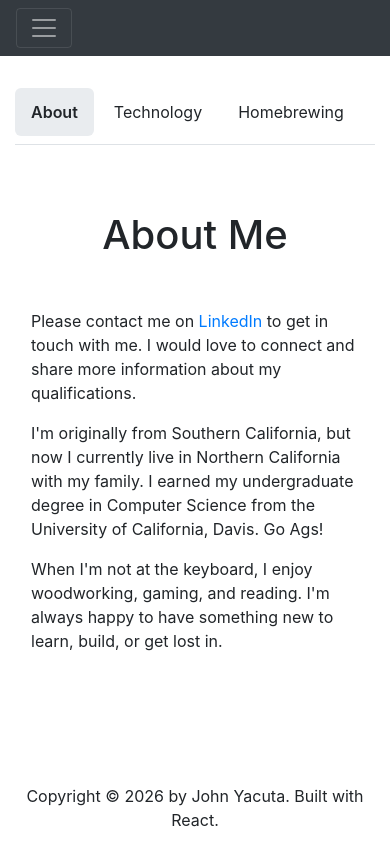
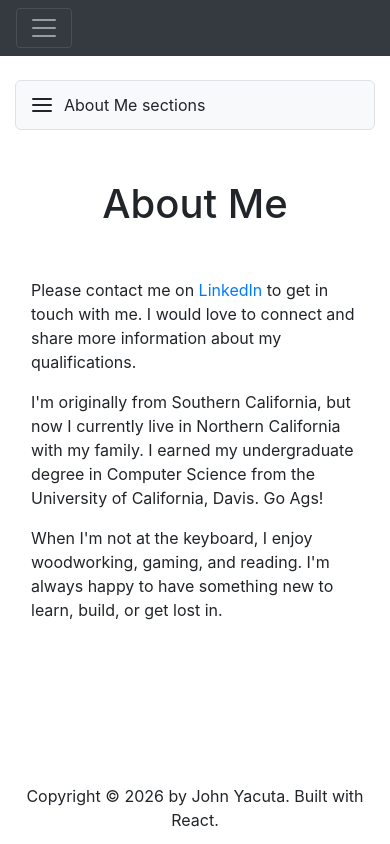
Before and after one commit to johnyacuta/johnyacuta.github.io, a React (Vite) app: page /#/about-me in a window 390 px wide. Built offline with nearby package versions, Linux system fonts and the light colour scheme.

Commit message:
Added mobile view support for about me

```diff
--- a/src/App.css
+++ b/src/App.css
@@ -97,6 +97,10 @@
   margin-top: 1.5rem;
 }
 
+.about-sidebar-toggle {
+  display: none;
+}
+
 .about-sidebar {
   display: flex;
   flex-direction: column;
@@ -135,17 +139,51 @@
 
 @media (max-width: 767.98px) {
   .about-sidebar {
+    display: none;
     min-height: 0;
-    flex-direction: row;
-    overflow-x: auto;
     margin-bottom: 1rem;
     padding: 0.5rem 0;
     border-right: 0;
     border-bottom: 1px solid #dee2e6;
   }
 
+  .about-sidebar.is-open {
+    display: flex;
+  }
+
+  .about-sidebar-toggle {
+    display: flex;
+    align-items: center;
+    gap: 0.75rem;
+    width: 100%;
+    padding: 0.75rem 1rem;
+    border: 1px solid #dee2e6;
+    border-radius: 0.375rem;
+    background: #f8f9fa;
+    color: #212529;
+    text-align: left;
+  }
+
+  .about-sidebar-toggle:focus-visible {
+    outline: 3px solid #86b7fe;
+    outline-offset: 2px;
+  }
+
+  .about-sidebar-toggle-icon {
+    display: flex;
+    flex-direction: column;
+    gap: 4px;
+    width: 1.25rem;
+  }
+
+  .about-sidebar-toggle-icon span {
+    display: block;
+    height: 2px;
+    border-radius: 1px;
+    background: currentColor;
+  }
+
   .about-sidebar-link {
-    flex: 0 0 auto;
     border-radius: 0.375rem;
   }
 }
--- a/src/App.jsx
+++ b/src/App.jsx
@@ -27,7 +27,6 @@ function App() {
               <Route path="technology" element={<AboutSection title="Technology"/>}/>
               <Route path="homebrewing" element={<AboutSection title="Homebrewing"/>}/>
               <Route path="travel" element={<AboutSection title="Travel"/>}/>
-              <Route path="blog" element={<AboutSection title="Blog"/>}/>
             </Route>
           </Routes>
         </main>
--- a/src/pages/about-me/index.jsx
+++ b/src/pages/about-me/index.jsx
@@ -1,31 +1,71 @@
+import { useState } from 'react';
 import Container from 'react-bootstrap/Container';
 import Row from 'react-bootstrap/Row';
 import Col from 'react-bootstrap/Col';
 import { NavLink, Outlet } from 'react-router-dom';
 import AboutMeContent, { title } from './index.mdx';
 
+const getSidebarLinkClass = ({ isActive }) =>
+  `about-sidebar-link${isActive ? ' active' : ''}`;
+
 function AboutMe() {
+  const [isSidebarOpen, setIsSidebarOpen] = useState(false);
+
   return (
     <Container>
       <Row className="about-layout">
         <Col xs={12} md={3}>
-          <nav className="about-sidebar" aria-label="About Me sections">
-            <NavLink end to="/about-me" className={({ isActive }) => `about-sidebar-link${isActive ? ' active' : ''}`}>
+          <div className="about-sidebar-container">
+            <button
+              type="button"
+              className="about-sidebar-toggle"
+              aria-expanded={isSidebarOpen}
+              aria-controls="about-me-sidebar"
+              onClick={() => setIsSidebarOpen((isOpen) => !isOpen)}
+            >
+              <span className="about-sidebar-toggle-icon" aria-hidden="true">
+                <span />
+                <span />
+                <span />
+              </span>
+              <span>About Me sections</span>
+            </button>
+            <nav
+              id="about-me-sidebar"
+              className={`about-sidebar${isSidebarOpen ? ' is-open' : ''}`}
+              aria-label="About Me sections"
+            >
+              <NavLink
+                end
+                to="/about-me"
+                onClick={() => setIsSidebarOpen(false)}
+                className={getSidebarLinkClass}
+              >
                 About
               </NavLink>
-            <NavLink to="/about-me/technology" className={({ isActive }) => `about-sidebar-link${isActive ? ' active' : ''}`}>
+              <NavLink
+                to="/about-me/technology"
+                onClick={() => setIsSidebarOpen(false)}
+                className={getSidebarLinkClass}
+              >
                 Technology
               </NavLink>
-            <NavLink to="/about-me/homebrewing" className={({ isActive }) => `about-sidebar-link${isActive ? ' active' : ''}`}>
+              <NavLink
+                to="/about-me/homebrewing"
+                onClick={() => setIsSidebarOpen(false)}
+                className={getSidebarLinkClass}
+              >
                 Homebrewing
               </NavLink>
-            <NavLink to="/about-me/travel" className={({ isActive }) => `about-sidebar-link${isActive ? ' active' : ''}`}>
+              <NavLink
+                to="/about-me/travel"
+                onClick={() => setIsSidebarOpen(false)}
+                className={getSidebarLinkClass}
+              >
                 Travel
               </NavLink>
-            <NavLink to="/about-me/blog" className={({ isActive }) => `about-sidebar-link${isActive ? ' active' : ''}`}>
-              Blog
-            </NavLink>
             </nav>
+          </div>
         </Col>
         <Col xs={12} md={9}>
           <Outlet />
```
Lines whose indentation alone changed are shown as unchanged.
